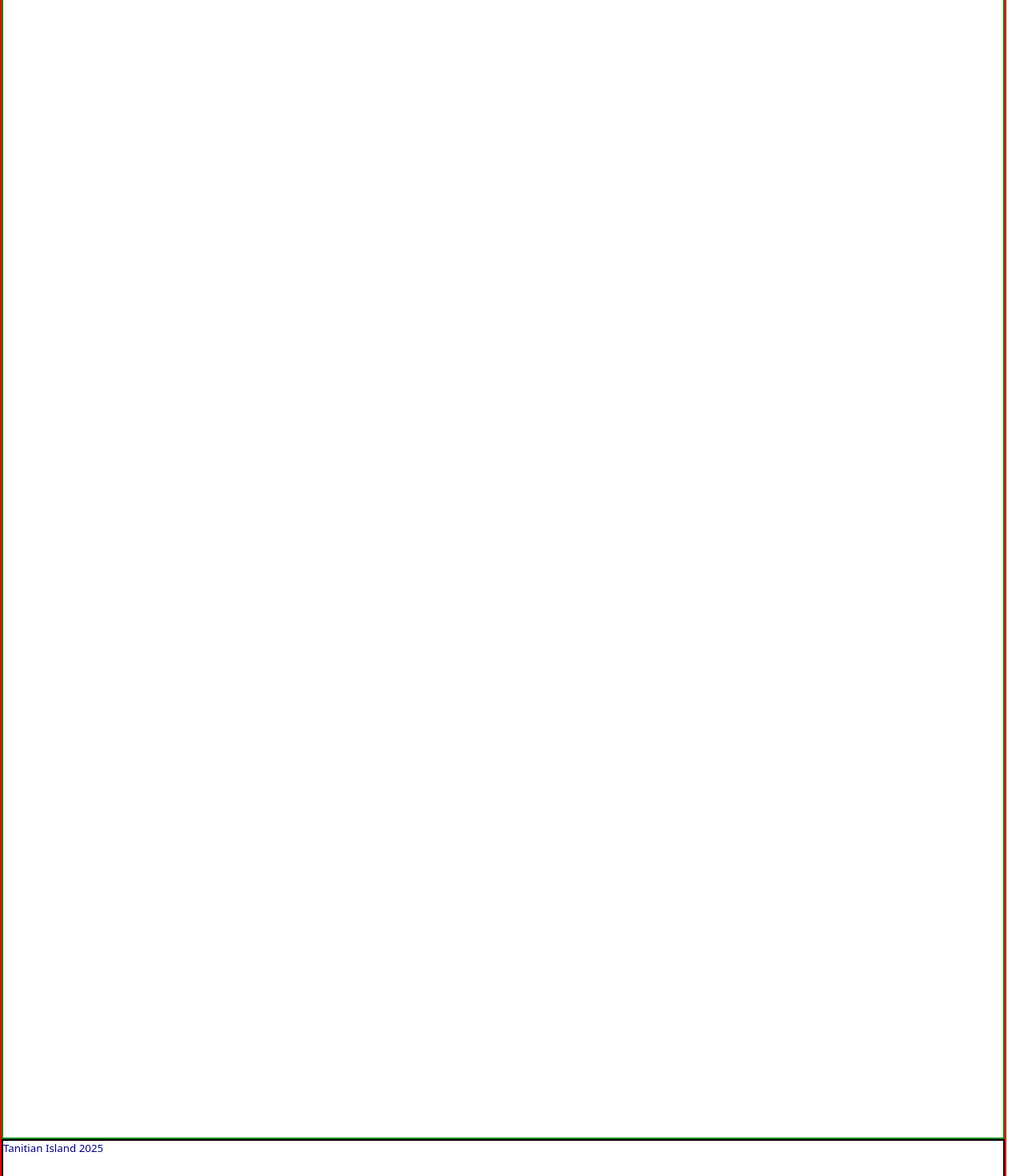
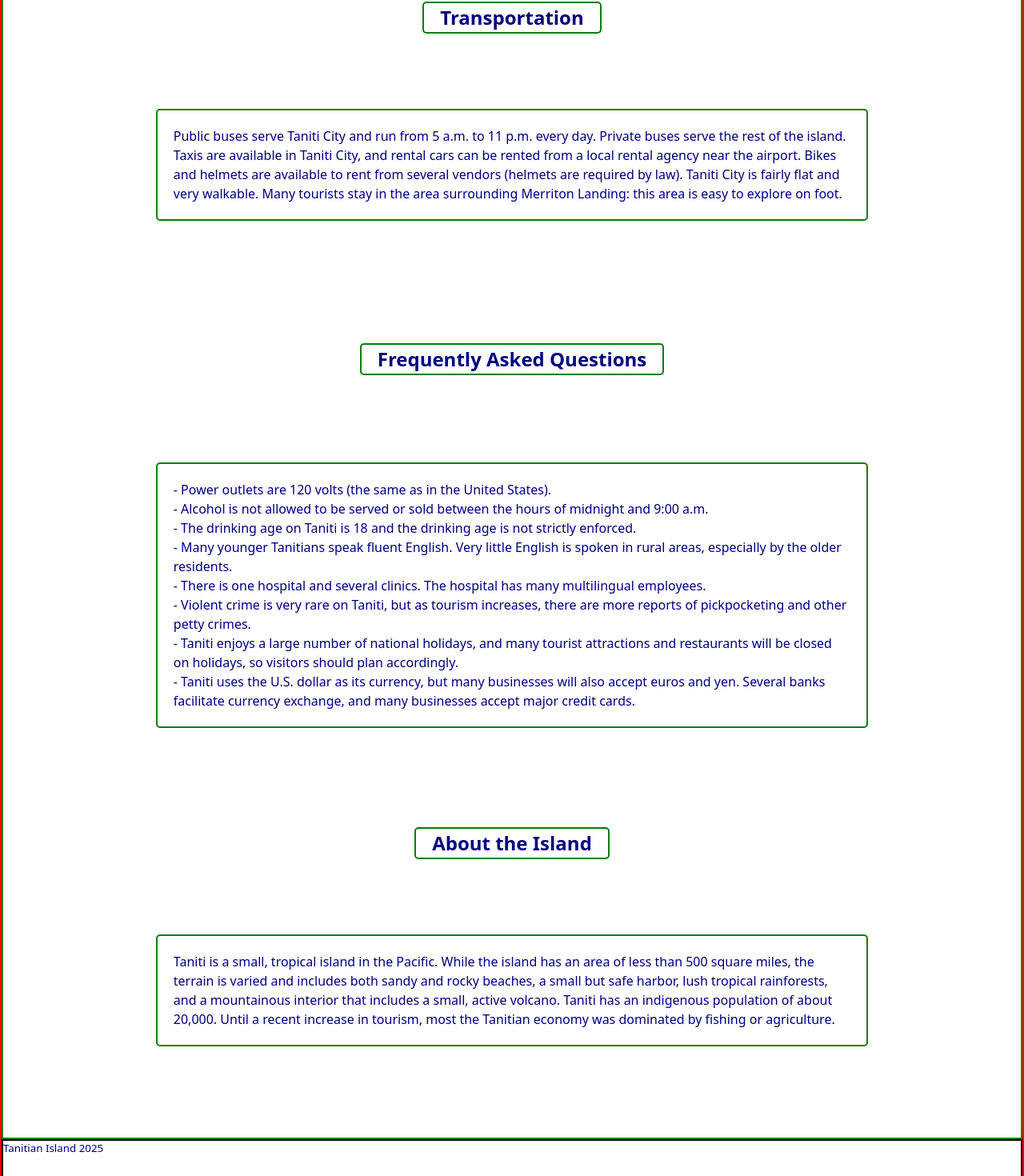
Before and after one commit to mrpiggy97/wgu-tanitian-project, a React (Vite) app: page /important-information in a window 1280 px wide. Shown: the part 197-1667 px from the top of the page at 80% size. Built offline with nearby package versions, Linux system fonts and the light colour scheme.

Commit message:
finishes preliminary version of important information page

```diff
--- a/src/App.tsx
+++ b/src/App.tsx
@@ -4,6 +4,7 @@ import Home from './Home/Home'
 import Booking from './Book/Book'
 import Activities from './Activities/Activities'
 import Transportation from './Transportation/Transportation'
+import ImportantInformation from './ImportantInformation/ImportantInformation'
 
 function App() {
 
@@ -21,7 +22,8 @@ function App() {
           <Route path='/' element={<Home/>}/>
           <Route path='/booking' element={<Booking/>} />
           <Route path='/activities' element={<Activities/>} />
-          <Route path="transportation" element={<Transportation/>} />
+          <Route path="/transportation" element={<Transportation/>} />
+          <Route path='/important-information' element={<ImportantInformation/>}/>
         </Routes>
       </div>
       <footer id='footer'>
--- /dev/null
+++ b/src/ImportantInformation/ImportantInformation.css
@@ -0,0 +1,28 @@
+div#important-information-page{
+    display: grid;
+    grid-template-columns: 70%;
+    grid-template-rows: 25% 40% 25%;
+    justify-content: center;
+    align-content: space-evenly;
+}
+
+div.important-info{
+    display: grid;
+    grid-template-columns: 100%;
+    grid-template-rows: 20% 80%;
+    align-items: center;
+    justify-items: center;
+}
+
+h2.information-header{
+    padding-left: 20px;
+    padding-right: 20px;
+    border: solid green 2px;
+    border-radius: 5px;
+}
+
+p.info{
+    border: solid green 2px;
+    border-radius: 5px;
+    padding: 20px;
+}
--- /dev/null
+++ b/src/ImportantInformation/ImportantInformation.tsx
@@ -0,0 +1,52 @@
+import type { JSX } from "react";
+import "./ImportantInformation.css"
+
+export default function ImportantInformation() : JSX.Element{
+    return(
+        <div id="important-information-page">
+            <div className="important-info">
+                <h2 className="information-header">Transportation</h2>
+                <p className="info">
+                    Public buses serve Taniti City and run from 5 a.m. to 11 p.m. every day.
+                    Private buses serve the rest of the island. Taxis are available in Taniti
+                    City, and rental cars can be rented from a local rental agency near the
+                    airport. Bikes and helmets are available to rent from several vendors
+                    (helmets are required by law). Taniti City is fairly flat and very walkable.
+                    Many tourists stay in the area surrounding Merriton Landing: this area is
+                    easy to explore on foot.
+                </p>
+            </div>
+            <div className="important-info">
+                <h2 className="information-header">Frequently Asked Questions</h2>
+                <p className="info">
+                    - Power outlets are 120 volts (the same as in the United States).
+                <br/>
+                    - Alcohol is not allowed to be served or sold between the hours of midnight and 9:00 a.m.
+                <br/>
+                    - The drinking age on Taniti is 18 and the drinking age is not strictly enforced.
+                <br/>
+                    - Many younger Tanitians speak fluent English. Very little English is spoken in rural areas, especially by the older residents.
+                <br/>
+                    - There is one hospital and several clinics. The hospital has many multilingual employees.
+                <br/>
+                    - Violent crime is very rare on Taniti, but as tourism increases, there are more reports of pickpocketing and other petty crimes.
+                <br/>
+                    - Taniti enjoys a large number of national holidays, and many tourist attractions and restaurants will be closed on holidays, so visitors should plan accordingly.
+                <br/>
+                    - Taniti uses the U.S. dollar as its currency, but many businesses will also accept euros and yen. Several banks facilitate currency exchange, and many businesses accept major credit cards.
+                </p>
+            </div>
+            <div className="important-info">
+                <h2 className="information-header">About the Island</h2>
+                <p className="info">
+                    Taniti is a small, tropical island in the Pacific. While the island has an
+                    area of less than 500 square miles, the terrain is varied and includes both
+                    sandy and rocky beaches, a small but safe harbor, lush tropical rainforests,
+                    and a mountainous interior that includes a small, active volcano.
+                    Taniti has an indigenous population of about 20,000. Until a recent increase
+                    in tourism, most the Tanitian economy was dominated by fishing or agriculture.
+                </p>
+            </div>
+        </div>
+    )
+}
```
